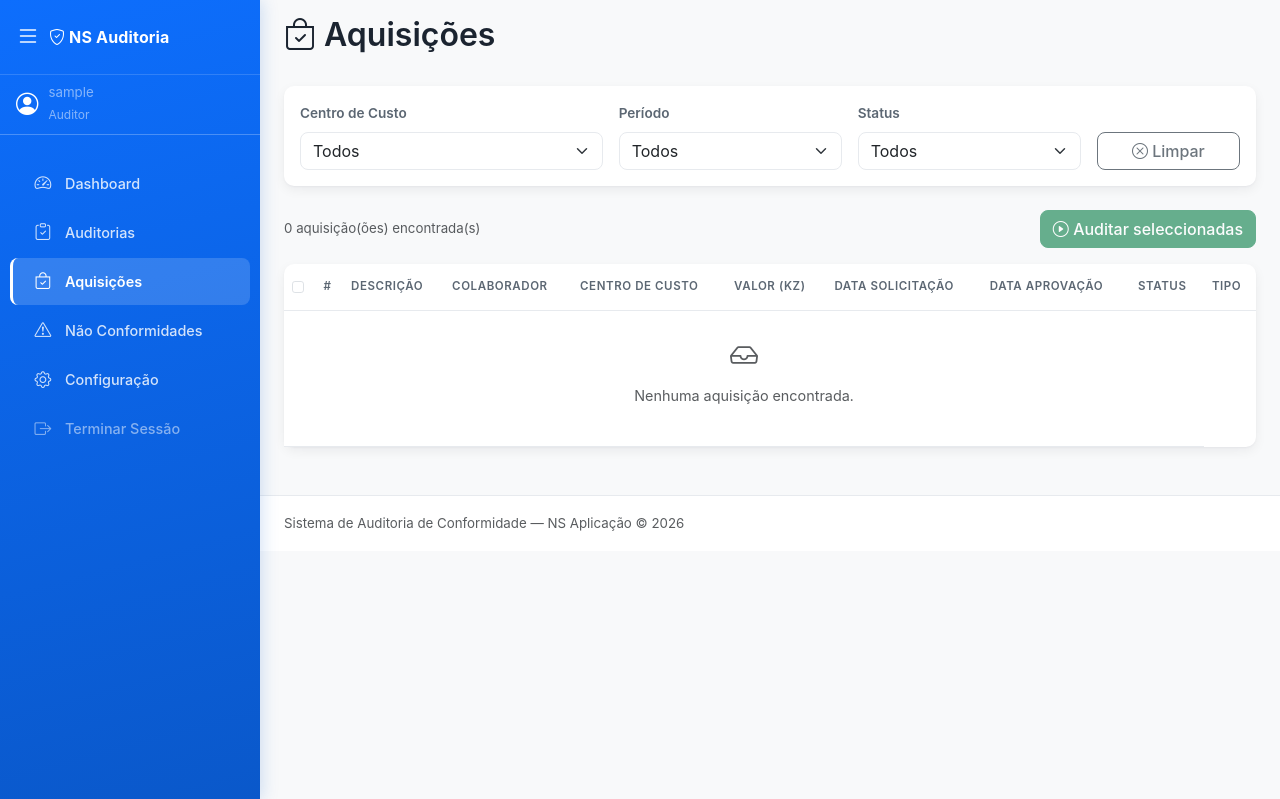
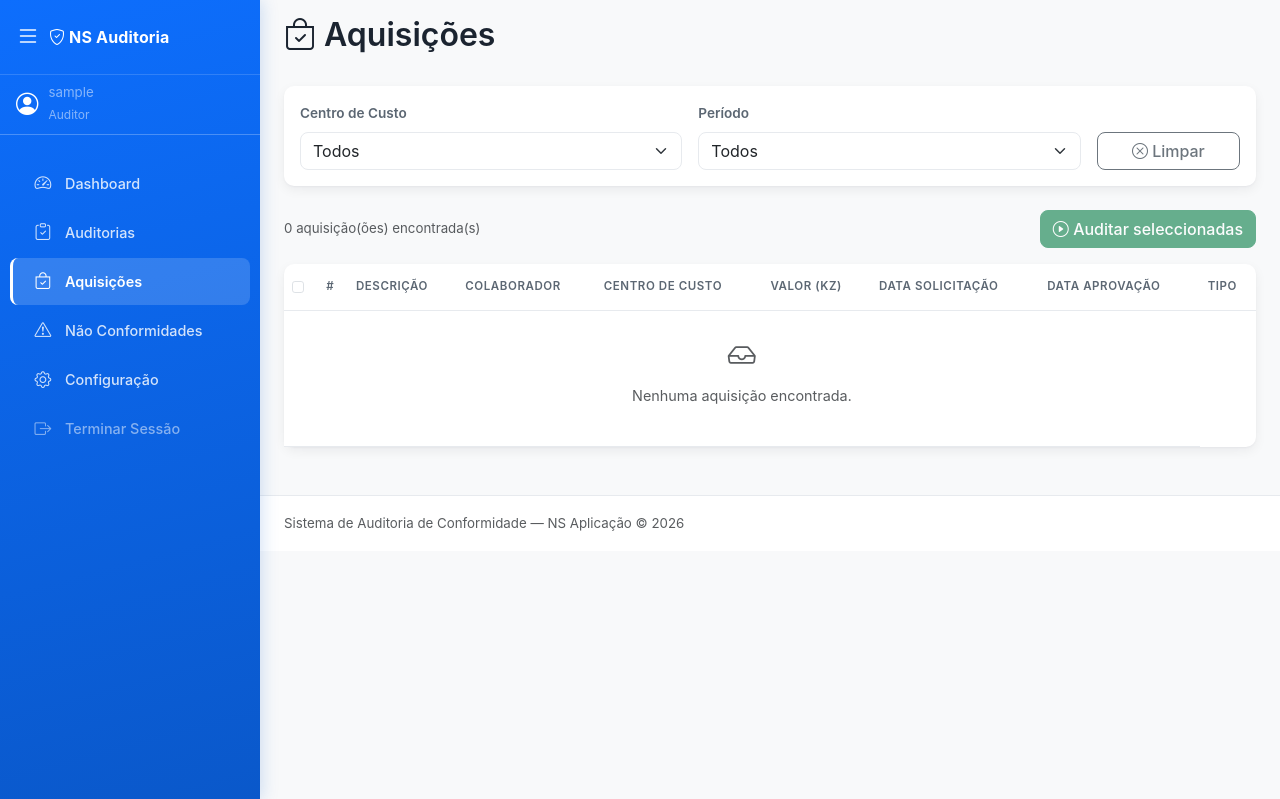
Before and after one commit to silviodc24/tfc-sistema-auditoria, a Flask app: page /aquisicoes/ in a window 1280 px wide. Shown: the top 799 px of the page. Run offline with Flask 3, Linux system fonts and the light colour scheme; the visitor is signed in with stand-in values (Sample User, id 1); data that the repository does not hold is empty; some libraries are stand-ins or nearby versions.

Commit message:
fix: restringe auditoria a aquisicoes aprovadas
O sistema e post hoc — so faz sentido avaliar aquisicoes ja aprovadas
(pendentes ainda nao foram executadas, rejeitadas nunca o serao). A
pagina de seleccao de aquisicoes listava e permitia seleccionar
qualquer estado, o que causava falsos positivos na RN10 (exigia
confirmacao de recepcao para aquisicoes ainda pendentes). Passa a
listar apenas aprovadas, com o motor de auditoria a filtrar tambem
por status_aprovacao como segunda camada de proteccao caso ids sejam
submetidos directamente. Remove o filtro e a coluna de estado, agora
redundantes.

```diff
--- a/app/routes/aquisicao.py
+++ b/app/routes/aquisicao.py
@@ -16,18 +16,16 @@ def index():
         return redirect(url_for('main.index'))
     id_centro = request.args.get('id_centro', '')
     periodo = request.args.get('periodo', '')
-    status = request.args.get('status', '')
 
-    query = Aquisicao.query
+    # O sistema e post hoc: so faz sentido auditar aquisicoes ja aprovadas
+    # (pendentes ainda nao foram pagas/executadas, rejeitadas nunca o serao).
+    query = Aquisicao.query.filter_by(status_aprovacao='aprovado')
 
     if id_centro:
         query = query.filter_by(id_centro=id_centro)
 
     if periodo:
         query = query.join(Orcamento).filter(Orcamento.periodo == periodo)
-
-    if status:
-        query = query.filter_by(status_aprovacao=status)
 
     aquisicoes = query.order_by(Aquisicao.data_solicitacao.asc()).all()
     centros = CentroCusto.query.filter_by(ativo=True).all()
@@ -38,6 +36,5 @@ def index():
         centros=centros,
         orcamentos=orcamentos,
         filtro_centro=id_centro,
-        filtro_periodo=periodo,
-        filtro_status=status
+        filtro_periodo=periodo
     )
--- a/app/templates/aquisicao/index.html
+++ b/app/templates/aquisicao/index.html
@@ -11,7 +11,7 @@
 <div class="card mb-4">
     <div class="card-body">
         <form method="GET" class="row g-3" id="form-filtros">
-            <div class="col-md-4">
+            <div class="col-md-5">
                 <label class="form-label">Centro de Custo</label>
                 <select class="form-select" name="id_centro">
                     <option value="">Todos</option>
@@ -23,7 +23,7 @@
                     {% endfor %}
                 </select>
             </div>
-            <div class="col-md-3">
+            <div class="col-md-5">
                 <label class="form-label">Período</label>
                 <select class="form-select" name="periodo">
                     <option value="">Todos</option>
@@ -33,15 +33,6 @@
                             {{ o.periodo }}
                         </option>
                     {% endfor %}
-                </select>
-            </div>
-            <div class="col-md-3">
-                <label class="form-label">Status</label>
-                <select class="form-select" name="status">
-                    <option value="">Todos</option>
-                    <option value="aprovado" {% if filtro_status == 'aprovado' %}selected{% endif %}>Aprovado</option>
-                    <option value="pendente" {% if filtro_status == 'pendente' %}selected{% endif %}>Pendente</option>
-                    <option value="rejeitado" {% if filtro_status == 'rejeitado' %}selected{% endif %}>Rejeitado</option>
                 </select>
             </div>
             <div class="col-md-2 d-flex align-items-end">
@@ -79,7 +70,6 @@
                         <th>Valor (Kz)</th>
                         <th>Data Solicitação</th>
                         <th>Data Aprovação</th>
-                        <th>Status</th>
                         <th>Tipo</th>
                     </tr>
                 </thead>
@@ -108,15 +98,6 @@
                             {% endif %}
                         </td>
                         <td>
-                            {% if a.status_aprovacao == 'aprovado' %}
-                                <span class="badge bg-success">Aprovado</span>
-                            {% elif a.status_aprovacao == 'pendente' %}
-                                <span class="badge bg-warning text-dark">Pendente</span>
-                            {% else %}
-                                <span class="badge bg-danger">Rejeitado</span>
-                            {% endif %}
-                        </td>
-                        <td>
                             {% if a.tipo_aquisicao == 'bem' %}
                                 <span class="badge bg-info text-dark">Bem</span>
                             {% else %}
@@ -128,7 +109,7 @@
 
                     {% if not aquisicoes %}
                     <tr>
-                        <td colspan="9" class="text-center text-muted py-4">
+                        <td colspan="8" class="text-center text-muted py-4">
                             <i class="bi bi-inbox fs-3"></i>
                             <p class="mt-2">Nenhuma aquisição encontrada.</p>
                         </td>
```
Also changed, not shown: app/services/motor_auditoria.py (+5 -2 lines).
